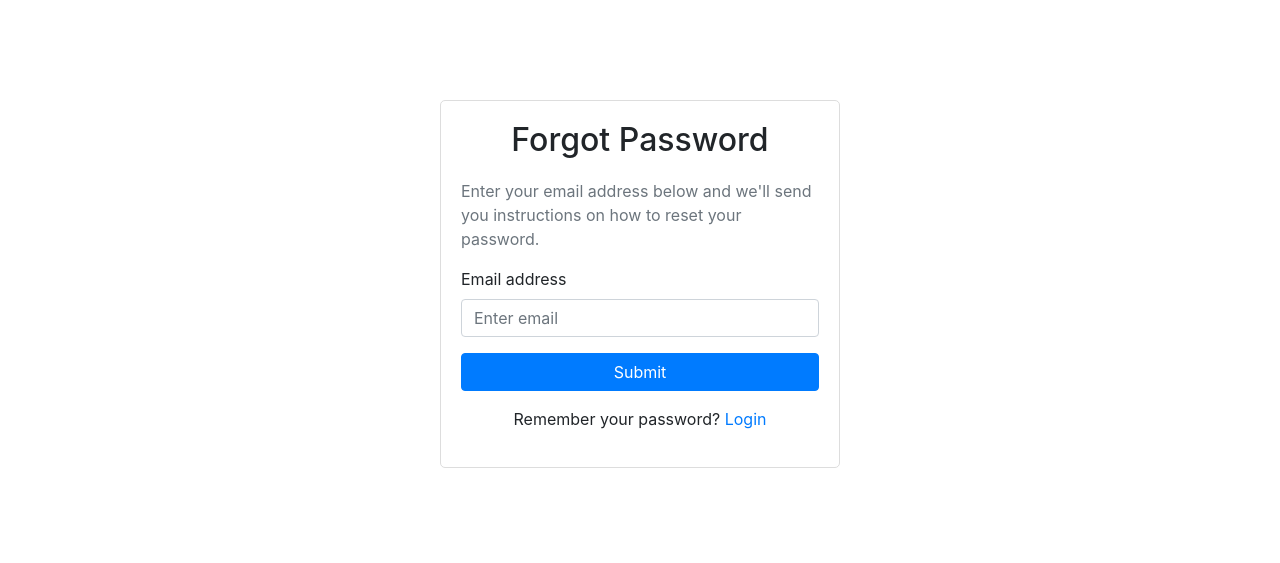
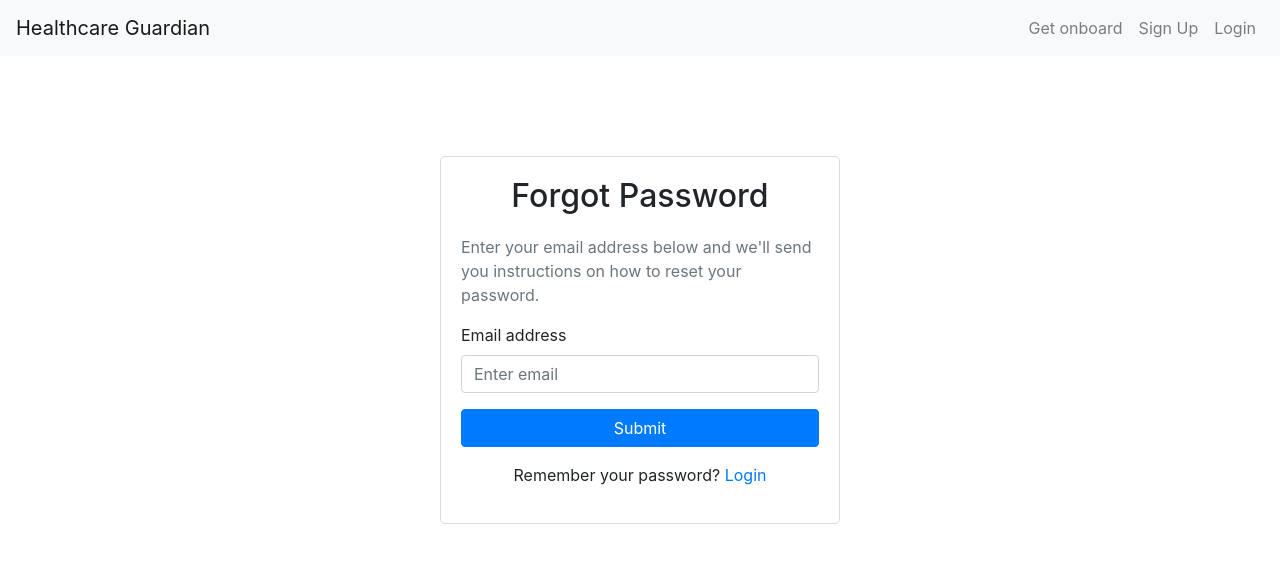
Before and after one commit to sachinmoze/realtime-health-guardian, a Flask app: page /forgotpassword in a window 1280 px wide. Shown: the top 563 px of the page. Run offline with Flask 3, Linux system fonts and the light colour scheme; some libraries are stand-ins or nearby versions.

Commit message:
forgot password linked to base template

```diff
--- a/app.py
+++ b/app.py
@@ -159,8 +159,16 @@ def login():
 
     return render_template('login.html')
 
-@app.route('/forgotpassword')
+@app.route('/forgotpassword', methods=['GET', 'POST'])
 def forgotpassword():
+    if request.method == 'POST':
+        email = request.form.get('email')
+        if not User.user_exists(email):
+            flash('Email id does not exist. Please sign up.', 'danger')
+            return redirect(url_for('signup'))
+        else:
+            flash('Password reset link sent to your email, Follow the link to reset password', 'info')
+            return redirect(url_for('login'))
     return render_template('forgotpassword.html')
 
 @app.route('/logout')
--- a/templates/forgotpassword.html
+++ b/templates/forgotpassword.html
@@ -1,12 +1,7 @@
-<!DOCTYPE html>
-<html lang="en">
-<head>
-  <meta charset="UTF-8">
-  <meta name="viewport" content="width=device-width, initial-scale=1.0">
+{% extends 'base.html' %}
+{% block title %}Forgot Password | Healthcare Guardian{% endblock %}
   <title>Forgot Password | Healthcare Guardian</title>
-  <!-- Bootstrap CSS -->
-  <link href="https://maxcdn.bootstrapcdn.com/bootstrap/4.5.2/css/bootstrap.min.css" rel="stylesheet">
-  <!-- Custom CSS -->
+{% block styles %}
   <style>
     /* Add custom styles here */
     .forgot-password-container {
@@ -22,60 +17,27 @@
       margin-bottom: 20px;
     }
   </style>
-</head>
-<body>
+{% endblock %}
+{% block content %}
   <div class="container">
     <div class="row">
       <div class="col-md-12">
         <div class="forgot-password-container">
           <h2 class="forgot-password-header">Forgot Password</h2>
           <p class="text-muted">Enter your email address below and we'll send you instructions on how to reset your password.</p>
-          <form id="forgotPasswordForm">
+          <form action="{{ url_for('forgotpassword') }}" method="post">
             <div class="form-group">
               <label for="email">Email address</label>
-              <input type="email" class="form-control" id="email" aria-describedby="emailHelp" placeholder="Enter email">
+              <input type="email" class="form-control" id="email" name="email" aria-describedby="emailHelp" placeholder="Enter email">
             </div>
             <button type="submit" class="btn btn-primary btn-block">Submit</button>
           </form>
           <div class="text-center mt-3">
-            <p>Remember your password? <a href="#">Login</a></p>
+            <p>Remember your password? <a href="{{ url_for('login') }}">Login</a></p>
           </div>
         </div>
       </div>
     </div>
   </div>
 
-  <!-- Bootstrap JS and dependencies -->
-  <script src="https://code.jquery.com/jquery-3.5.1.slim.min.js"></script>
-  <script src="https://cdn.jsdelivr.net/npm/@popperjs/core@2.5.4/dist/umd/popper.min.js"></script>
-  <script src="https://stackpath.bootstrapcdn.com/bootstrap/4.5.2/js/bootstrap.min.js"></script>
-  <!-- Custom JavaScript -->
-  <script>
-    document.getElementById('forgotPasswordForm').addEventListener('submit', function(event) {
-      event.preventDefault();
-      var email = document.getElementById('email').value.trim();
-      // Simulated database check for email existence
-      var emailExists = checkEmailExistsInDatabase(email);
-      if (emailExists) {
-        alert('Password reset link has been sent to your email address.');
-        // Redirect to login page
-        window.location.href = 'login.html';
-      } else {
-        if (confirm('Email address is not registered with Health Guardian. Click OK to sign up.')) {
-          // Redirect to signup page
-          window.location.href = 'signup.html';
-        }
-      }
-      // Reset form fields after submission
-      document.getElementById('forgotPasswordForm').reset();
-    });
-
-    // Simulated function to check email existence in database
-    function checkEmailExistsInDatabase(email) {
-      // Simulated database check, return true if email exists, false otherwise
-      // You can replace this with your actual backend logic
-      return false; // For demonstration purpose, assuming email always exists
-    }
-  </script>
-</body>
-</html>
+{% endblock %}
```
